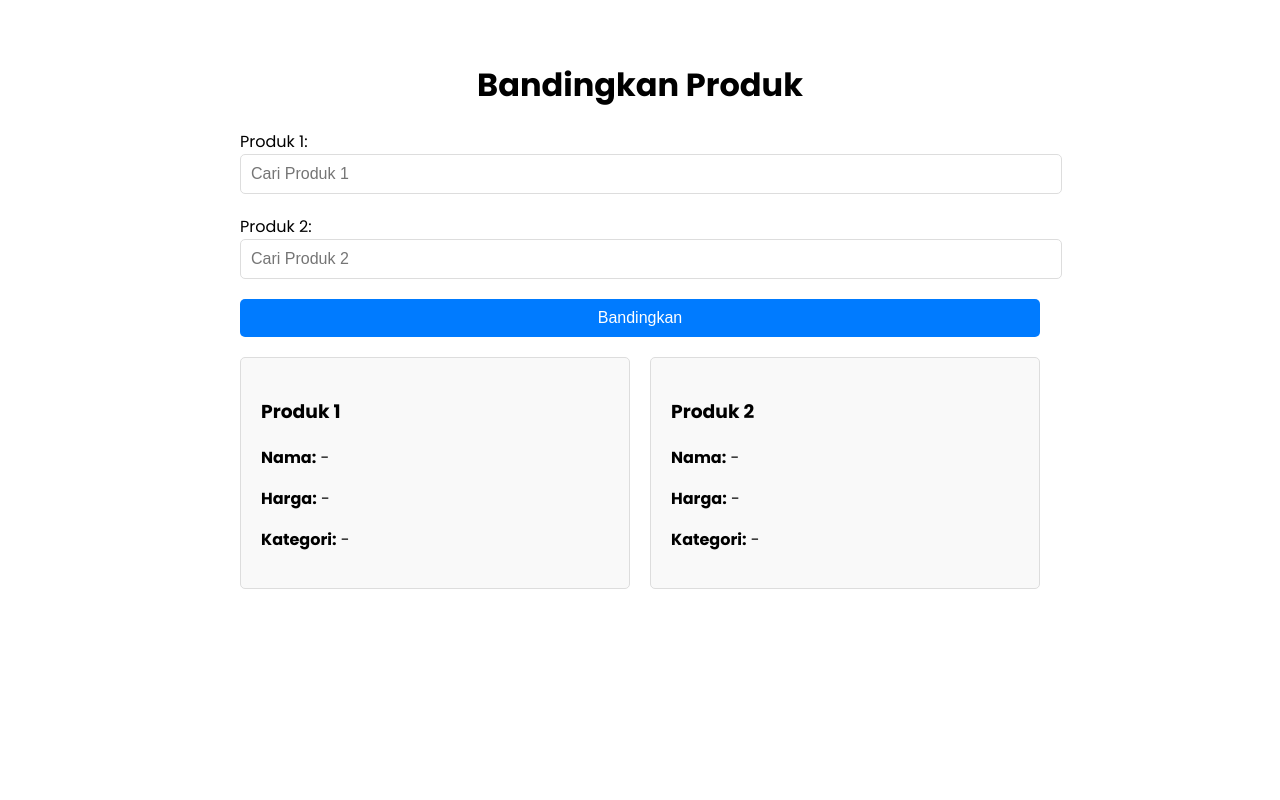
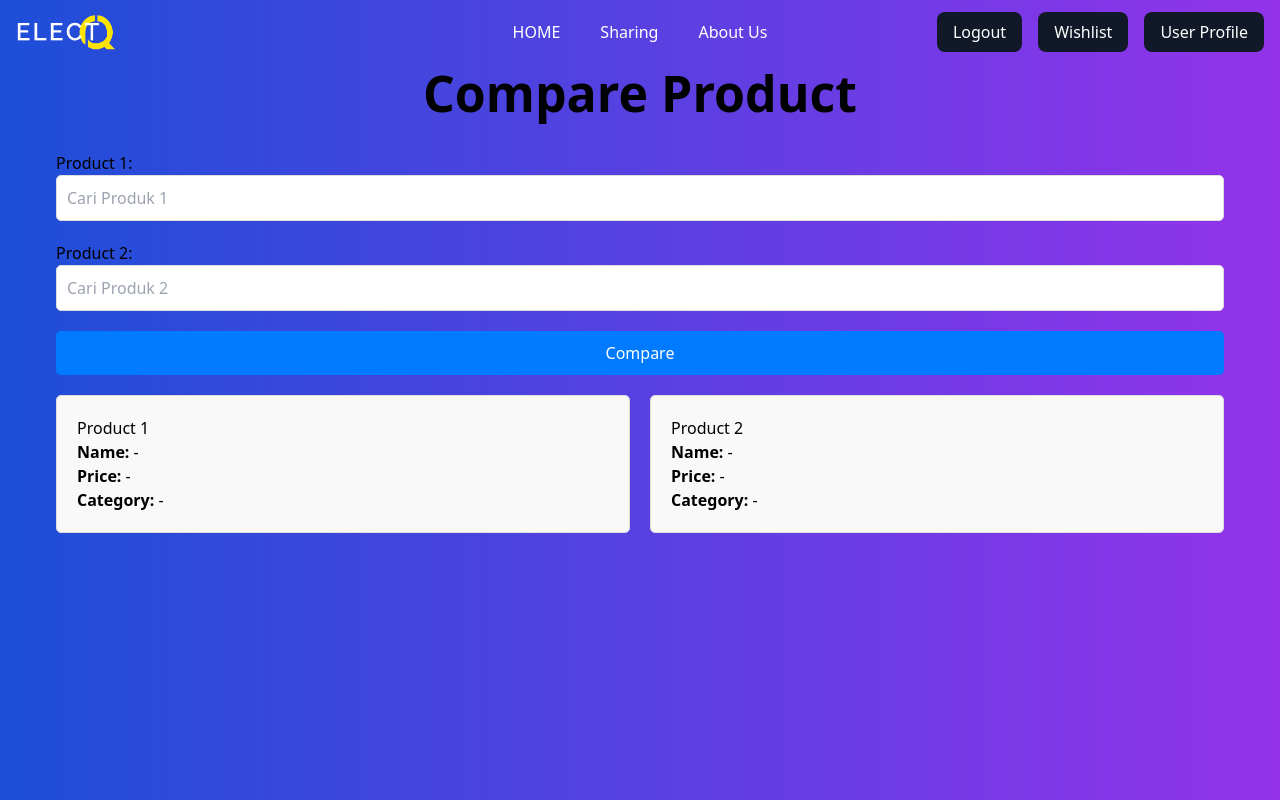
Before and after one commit to bariqahay/ElectQ_New, a Flask app: page /compare in a window 1280 px wide. Run offline with Flask 3, Linux system fonts and the light colour scheme; some libraries are stand-ins or nearby versions; some web fonts are replaced.

Commit message:
Memperbaiki navbar compare dan routing dari dashboard

```diff
--- a/src/backend/templates/compare.html
+++ b/src/backend/templates/compare.html
@@ -1,10 +1,13 @@
-<!DOCTYPE html>
-<html lang="id">
-<head>
+    <!DOCTYPE html>
+    <html lang="en">
+    <head>
     <meta charset="UTF-8">
     <meta name="viewport" content="width=device-width, initial-scale=1.0">
-    <title>Bandingkan Produk</title>
+    <title>Compare Product</title>
+    <link rel="stylesheet" href="{{url_for('static',filename='css/aos.css')}}" />
     <link rel="stylesheet" href="https://fonts.googleapis.com/css2?family=Poppins:wght@300;400;500;600;700&display=swap">
+    <link rel="stylesheet" href="{{url_for('static',filename='css/output.css')}}"/>
+    <style>
     <style>
         body {
             font-family: 'Poppins', sans-serif;
@@ -68,6 +71,11 @@
             margin-top: 20px;
         }
 
+        h1 {
+        font-size: 50px;
+        font-weight: bold;
+        }
+
         .comparison-box {
             flex: 1;
             border: 1px solid #ddd;
@@ -97,43 +105,151 @@
             text-align: center;
             margin-top: 10px;
         }
+
+        .container {
+            max-width: 1200px;
+            margin: auto;
+            padding: 0 1rem;
+        }
+        /* RGB Text Animation */
+        @keyframes rgbCycle {
+            0% { color: #3b82f6; }
+            33% { color: #9333ea; }
+            66% { color: #fbbf24; }
+            100% { color: #3b82f6; }
+        }
+        /* Component Cards Section */
+        .components-section h2 {
+            font-size: 2.5rem;
+            color: #fbbf24;
+            font-weight: bold;
+            text-align: center;
+            margin-bottom: 2rem;
+        }
+        .grid-container {
+            display: grid;
+            grid-template-columns: repeat(auto-fill, minmax(280px, 1fr));
+            gap: 2rem;
+        }
+        .component-card {
+            background-color: #28293e;
+            border-radius: 0.5rem;
+            padding: 1.5rem;
+            text-align: center;
+            box-shadow: 0 4px 10px rgba(0, 0, 0, 0.2);
+            transition: transform 0.3s ease, box-shadow 0.3s ease;
+        }
+        .component-card:hover {
+            transform: translateY(-10px);
+            box-shadow: 0 10px 30px rgba(251, 191, 36, 0.5);
+        }
+        .component-card img {
+            width: 100%;
+            height: auto;
+            max-width: 250px;
+            margin-bottom: 1rem;
+            border-radius: 10px;
+            transition: transform 0.3s ease;
+        }
+        .component-card img:hover {
+            transform: scale(1.05);
+        }
+        .component-title {
+            font-size: 1.5rem;
+            color: #fbbf24;
+            margin-bottom: 1rem;
+        }
+        .component-detail {
+            font-size: 1rem;
+            color: #ddd;
+            line-height: 1.5;
+        }
+        /* Footer */
+        .footer {
+            background: #111827;
+            padding: 2rem;
+            text-align: center;
+            color: #fbbf24;
+        }
+        /* Responsive Styles */
+        @media (max-width: 768px) {
+            .hero-section h1 {
+                font-size: 2rem;
+            }
+            .components-section h2 {
+                font-size: 2rem;
+            }
+        }
     </style>
 </head>
-<body>
+
+    <body class="bg-gradient-to-r from-blue-700 to-purple-600">
+        <!-- NAVBAR -->
+        <nav class="relative flex items-center justify-between sm:h-10 md:justify-center py-6 px-4 mt-2 bg-transparent z-10">
+            <div class="flex items-center flex-1 md:absolute md:inset-y-0 md:left-0">
+                <div class="flex items-center justify-between w-full md:w-auto pl-4">
+                    <a href="" aria-label="Home">
+                        <img src="{{url_for('static',filename='assets/logo.png')}}" height="auto" width="100" alt="Logo" />
+                    </a>
+                    <div class="-mr-2 flex items-center md:hidden">
+                        <button type="button" id="main-menu" aria-label="Main menu" aria-haspopup="true" class="inline-flex items-center justify-center p-2 rounded-md text-gray-400 hover:text-gray-500 hover:bg-gray-100 focus:outline-none focus:bg-gray-100 focus:text-gray-500 transition duration-150 ease-in-out">
+                            <svg stroke="currentColor" fill="none" viewBox="0 0 24 24" class="h-6 w-6"><path stroke-linecap="round" stroke-linejoin="round" stroke-width="2" d="M4 6h16M4 12h16M4 18h16"></path></svg>
+                        </button>
+                    </div>
+                </div>
+            </div>
+            <div class="hidden md:flex md:space-x-10">
+                <a href="{{ url_for('index') }}" class="font-medium text-white hover:text-gray-300 transition duration-150 ease-in-out">HOME</a>
+                <a href="/sharing" class="font-medium text-white hover:text-gray-300 transition duration-150 ease-in-out">Sharing</a>
+                <a href="{{ url_for('aboutus') }}" class="font-medium text-white hover:text-gray-300 transition duration-150 ease-in-out">About Us</a>
+            </div>
+            <div class="hidden md:absolute md:flex md:items-center md:justify-end md:inset-y-0 md:right-0">
+                <span class="inline-flex mr-4">
+                    <a href="/logout" class="relative inline-flex items-center px-4 py-2 bg-gray-900 text-white font-medium text-base leading-6 rounded-lg transition duration-150 ease-in-out hover:bg-gradient-to-r hover:from-blue-600 hover:to-purple-600 hover:text-white focus:outline-none focus:ring-2 focus:ring-blue-600 focus:ring-opacity-50">Logout</a>
+                </span>
+                <span class="inline-flex mr-4">
+                    <a href="/wishlist/view" class="relative inline-flex items-center px-4 py-2 bg-gray-900 text-white font-medium text-base leading-6 rounded-lg transition duration-150 ease-in-out hover:bg-gradient-to-r hover:from-blue-600 hover:to-purple-600 hover:text-white focus:outline-none focus:ring-2 focus:ring-blue-600 focus:ring-opacity-50">Wishlist</a>
+                </span>
+                <span class="inline-flex mr-4">
+                    <a href="/user" class="relative inline-flex items-center px-4 py-2 bg-gray-900 text-white font-medium text-base leading-6 rounded-lg transition duration-150 ease-in-out hover:bg-gradient-to-r hover:from-blue-600 hover:to-purple-600 hover:text-white focus:outline-none focus:ring-2 focus:ring-blue-600 focus:ring-opacity-50">User Profile</a>
+                </span>
+            </div>
+        </nav>
+
     <div class="container">
-        <h1>Bandingkan Produk</h1>
+        <h1>Compare Product</h1>
 
         <!-- Search bar untuk produk 1 -->
         <div class="search-container">
-            <label for="product1-search">Produk 1:</label>
+            <label for="product1-search">Product 1:</label>
             <input id="product1-search" class="search-box" type="text" placeholder="Cari Produk 1">
             <div class="results-container" id="product1-results"></div>
         </div>
 
         <!-- Search bar untuk produk 2 -->
         <div class="search-container">
-            <label for="product2-search">Produk 2:</label>
+            <label for="product2-search">Product 2:</label>
             <input id="product2-search" class="search-box" type="text" placeholder="Cari Produk 2">
             <div class="results-container" id="product2-results"></div>
         </div>
 
         <!-- Tombol untuk membandingkan -->
-        <button id="compare-btn">Bandingkan</button>
+        <button id="compare-btn">Compare</button>
         <p id="error-message" class="error-message"></p>
 
         <!-- Hasil perbandingan -->
         <div class="comparison-result">
             <div class="comparison-box" id="product1-details">
-                <h3>Produk 1</h3>
-                <p><strong>Nama:</strong> -</p>
-                <p><strong>Harga:</strong> -</p>
-                <p><strong>Kategori:</strong> -</p>
+                <h3>Product 1</h3>
+                <p><strong>Name:</strong> -</p>
+                <p><strong>Price:</strong> -</p>
+                <p><strong>Category:</strong> -</p>
             </div>
             <div class="comparison-box" id="product2-details">
-                <h3>Produk 2</h3>
-                <p><strong>Nama:</strong> -</p>
-                <p><strong>Harga:</strong> -</p>
-                <p><strong>Kategori:</strong> -</p>
+                <h3>Product 2</h3>
+                <p><strong>Name:</strong> -</p>
+                <p><strong>Price:</strong> -</p>
+                <p><strong>Category:</strong> -</p>
             </div>
         </div>
     </div>
--- a/src/backend/templates/dashboard.html
+++ b/src/backend/templates/dashboard.html
@@ -397,6 +397,12 @@
     </div>
 
 
+    <div class="mt-12 text-center">
+        <a href="{{ url_for('compare') }}" class="px-12 py-6 text-lg bg-gradient-to-r from-yellow-500 to-orange-600 text-white font-bold rounded-lg shadow-lg hover:bg-blue-700 transition duration-300 mt-8">
+            Compare your desired components
+        </a>
+    </div>
+
     <!-- Main Content -->
 <div class="container mx-auto mt-10 mb-10 p-4" data-aos="fade-up">
     <h2 class="text-3xl font-bold text-center mb-6 text-white" >Choose Your Component</h2>
```
